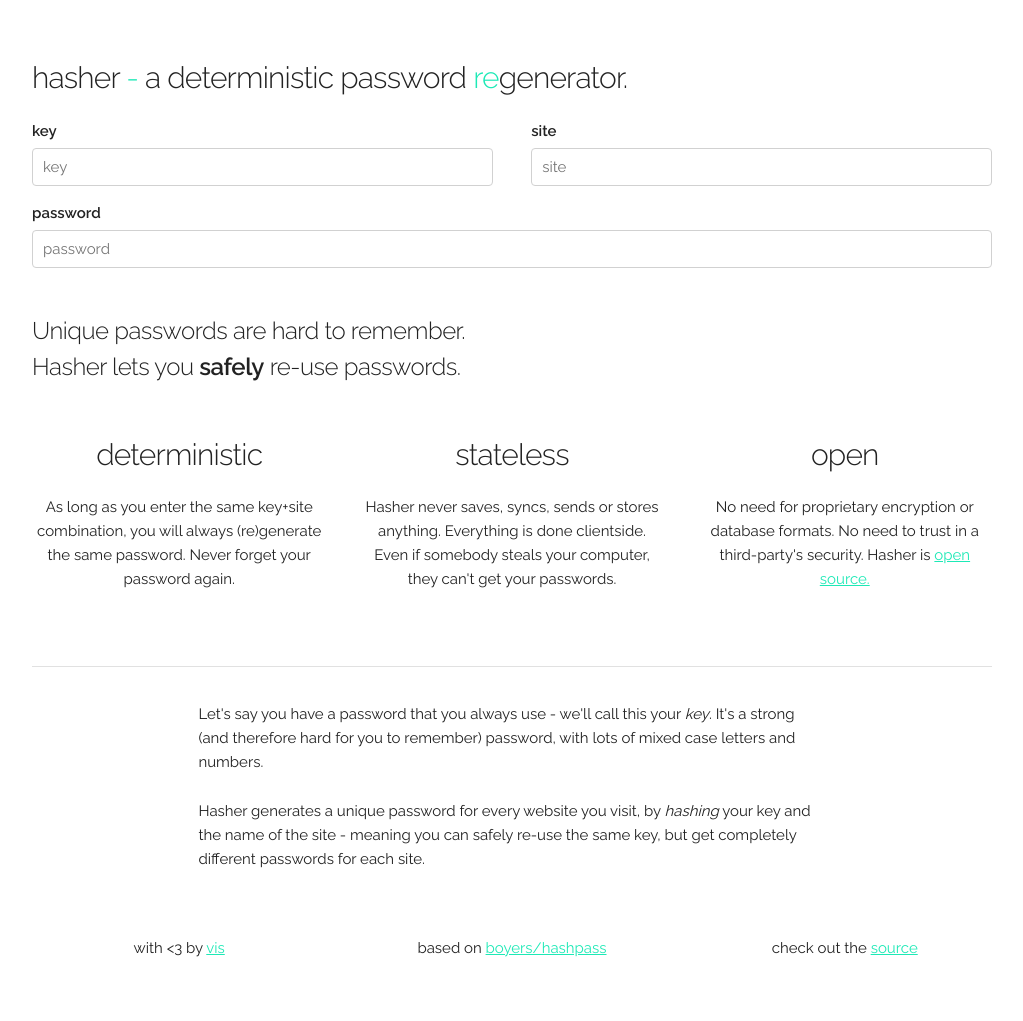
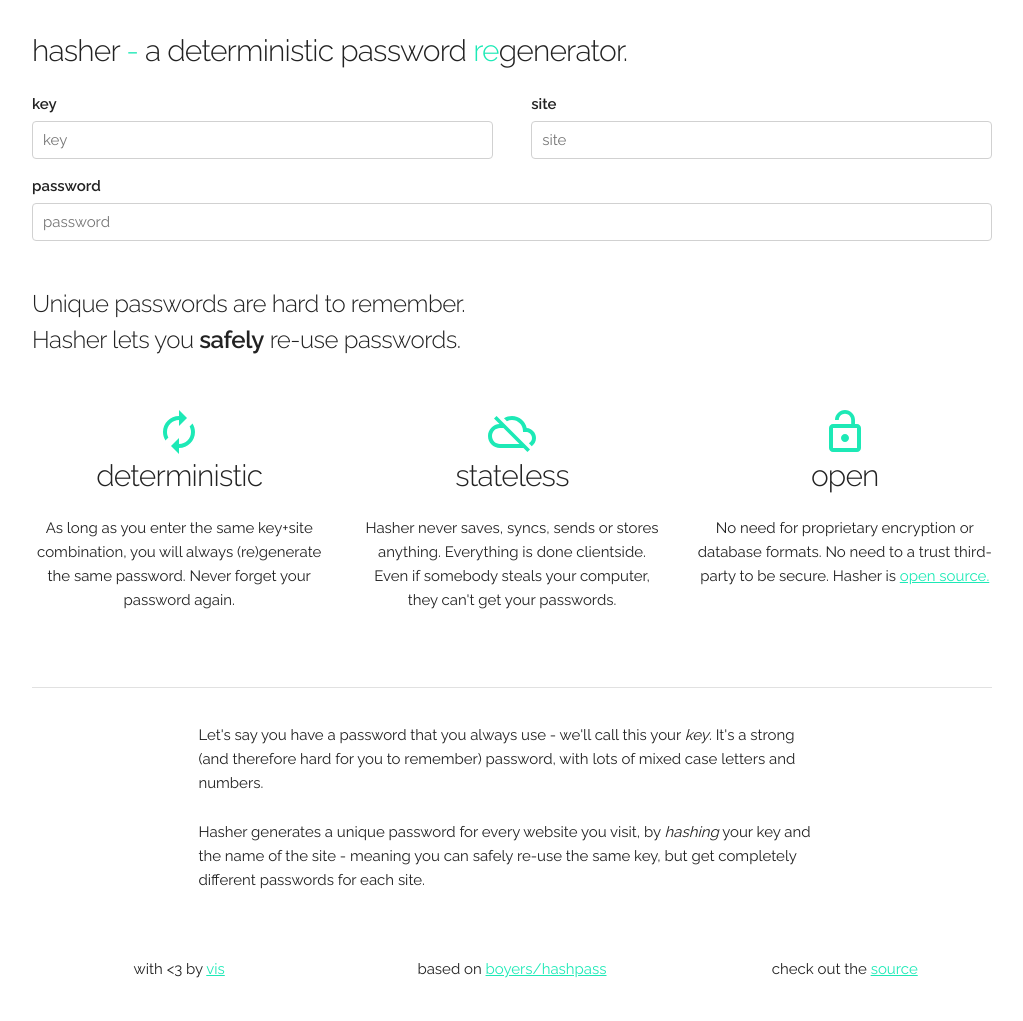
Before and after one commit to VictorVation/vsz.me, a plain HTML site: page hasher/index.html in a window 1280 px wide. Shown: the whole page, without its empty margins (128-1151 px from the left). Before the commit the page ends 1000 px from the top, so only its background shows below. Drawn offline with Linux system fonts and the light colour scheme.

Commit message:
add icons

```diff
--- a/hasher/css/skeleton.css
+++ b/hasher/css/skeleton.css
@@ -447,8 +447,19 @@ there.
 
 /* Larger than phablet (also point when grid becomes active) */
 @media (min-width: 550px) {
-  .hero-heading {
-    font-size: 2.4rem;
+  .ic {
+    width: 48px;
+    height: 48px;
+    margin: 0 auto;
+  }
+  .ic-cloud-off {
+    background-image: url(../img/ic_cloud_off.svg);
+  }
+  .ic-autorenew {
+    background-image: url(../img/ic_autorenew.svg);
+  }
+  .ic-lock-open {
+    background-image: url(../img/ic_lock_open.svg);
   }
 }
 
--- a/hasher/index.html
+++ b/hasher/index.html
@@ -34,7 +34,7 @@
   <div class="container">
     <div class="section">
       <div class="row">
-        <div class="one-half" style="margin-top: 5%">
+        <div class="one-half" style="margin-top: 2.2222%">
           <h4>hasher <span class="teal-text">-</span> a deterministic password <span class="teal-text">re</span>generator.</h4>
         </div>
       </div>
@@ -65,16 +65,19 @@
     <div class="section">
       <div class="row">
         <div class="one-third center-text column">
+          <div class="ic ic-autorenew"></div>
           <h4>deterministic</h4>
           <p>As long as you enter the same key+site combination, you will always (re)generate the same password. Never forget your password again.</p>
         </div>
         <div class="one-third center-text column">
+          <div class="ic ic-cloud-off"></div>
           <h4>stateless</h4>
           <p>Hasher never saves, syncs, sends or stores anything. Everything is done clientside. Even if somebody steals your computer, they can't get your passwords.</p>
         </div>
         <div class="one-third center-text column">
+          <div class="ic ic-lock-open"></div>
           <h4>open</h4>
-          <p>No need for proprietary encryption or database formats. No need to trust in a third-party's security. Hasher is <a href="https://www.github.com/victorvation/hasher/">open source.</a> </p>
+          <p>No need for proprietary encryption or database formats. No need to a trust third-party to be secure. Hasher is <a href="https://www.github.com/victorvation/hasher/">open source.</a> </p>
         </div>
       </div>
     </div>
```
Also changed, not shown: hasher/img/ic_autorenew.svg (added), hasher/img/ic_cloud_off.svg (added), hasher/img/ic_lock_open.svg (added).
